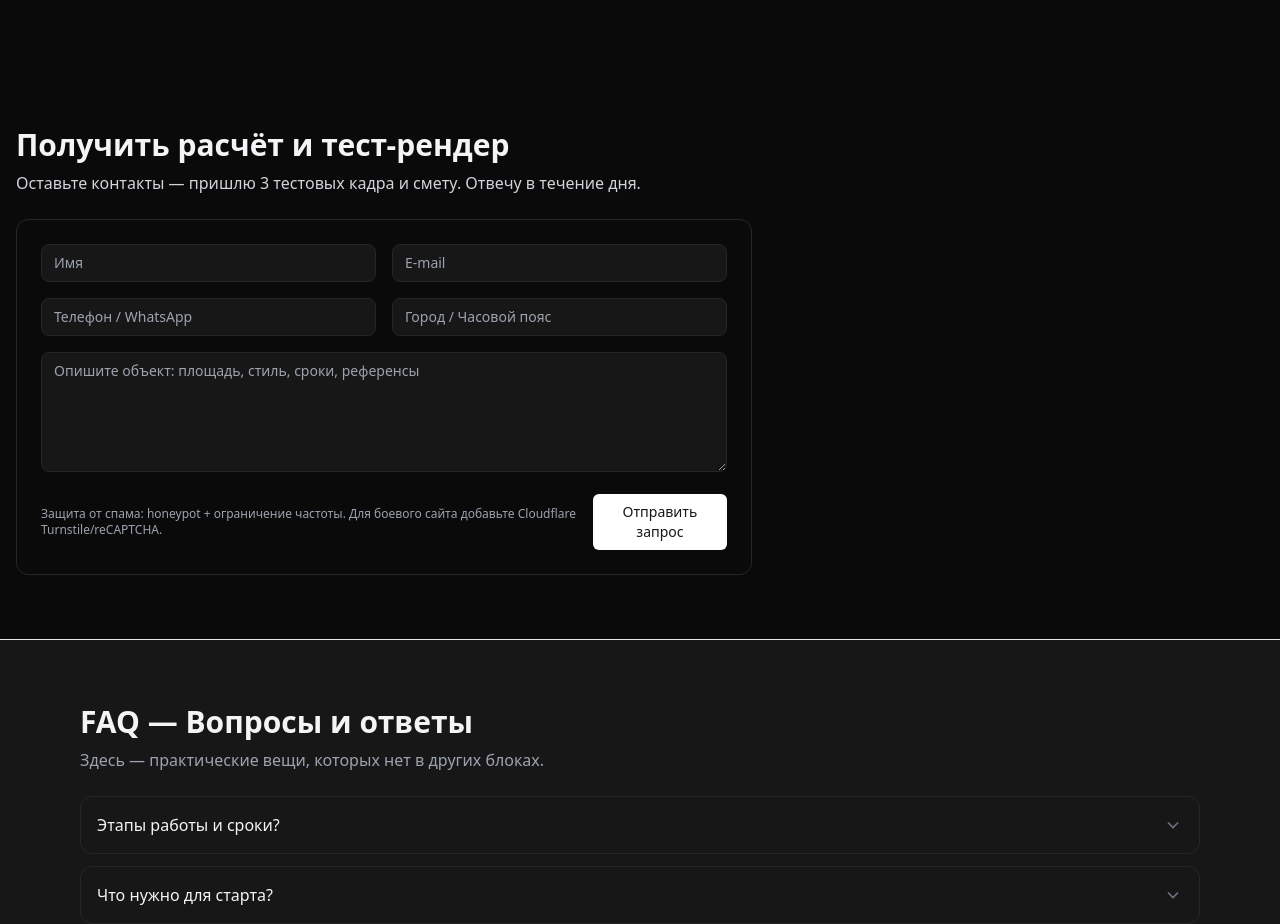
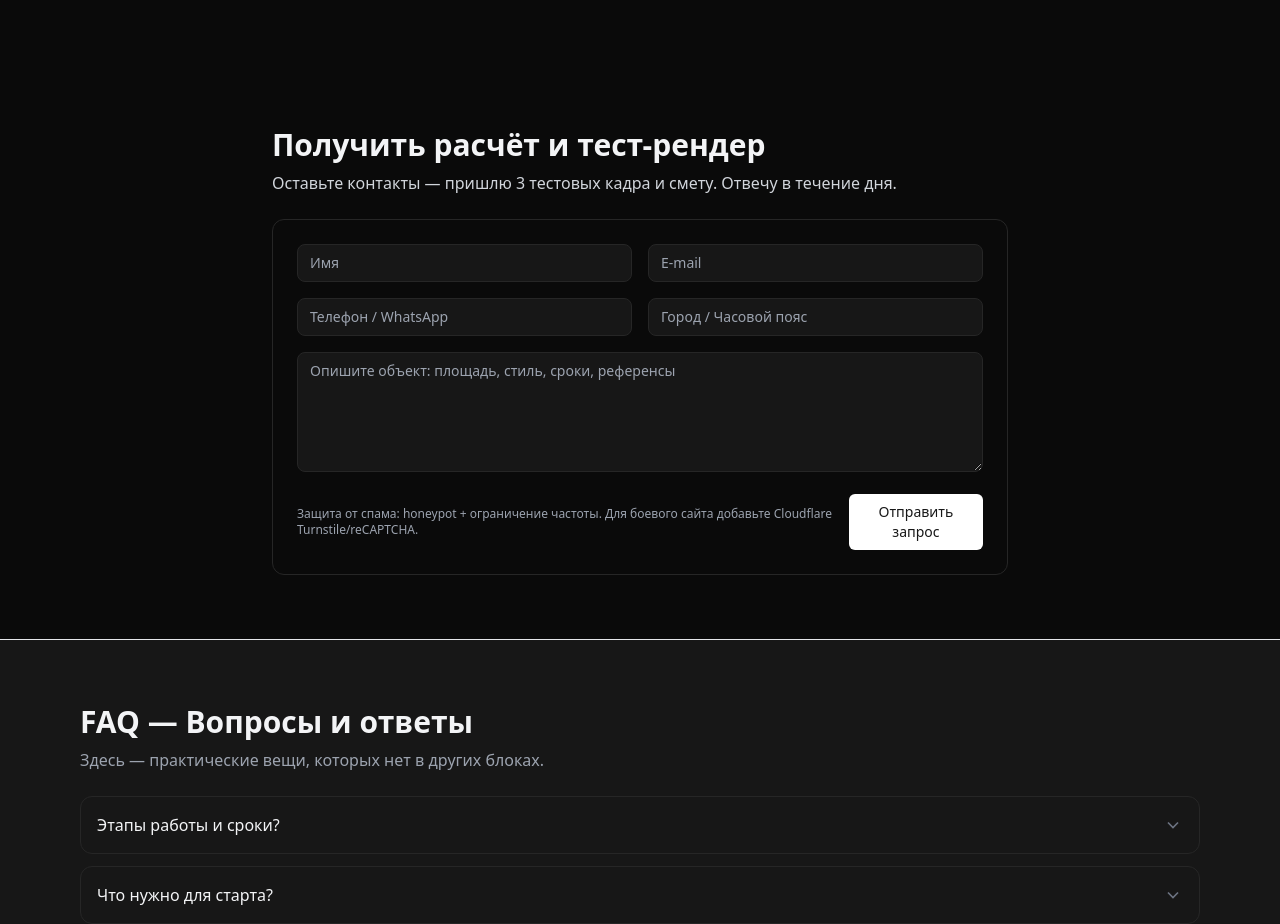
Before and after one commit to laverekoy777/blenderast, a React (Vite) app: page / in a window 1280 px wide. Shown: the part 2727-3651 px from the top of the page. Built offline with nearby package versions, Linux system fonts and the light colour scheme.

Commit message:
Update App.jsx

```diff
--- a/src/App.jsx
+++ b/src/App.jsx
@@ -586,9 +586,11 @@ export default function Landing3D() {
 
        {/* BRIEF FORM */}
       <section id="brief" className="py-16 scroll-mt-24">
-        <div className="max-w-3xl mx_auto px-4">
+        <div className="max-w-3xl mx-auto px-4">
           <h2 className="text-3xl font-bold">Получить расчёт и тест-рендер</h2>
-          <p className="text-gray-300 mt-2">Оставьте контакты — пришлю 3 тестовых кадра и смету. Отвечу в течение дня.</p>
+          <p className="text-gray-300 mt-2">
+            Оставьте контакты — пришлю 3 тестовых кадра и смету. Отвечу в течение дня.
+          </p>
 
           <Card className="mt-6 rounded-2xl">
             <CardContent className="p-6">
@@ -624,7 +626,6 @@ export default function Landing3D() {
           </Card>
         </div>
       </section>
-
       {/* FAQ */}
       <section id="faq" className="py-16 bg-neutral-900 border-t scroll-mt-24">
         <div className="max-w-6xl mx-auto px-4">
```
